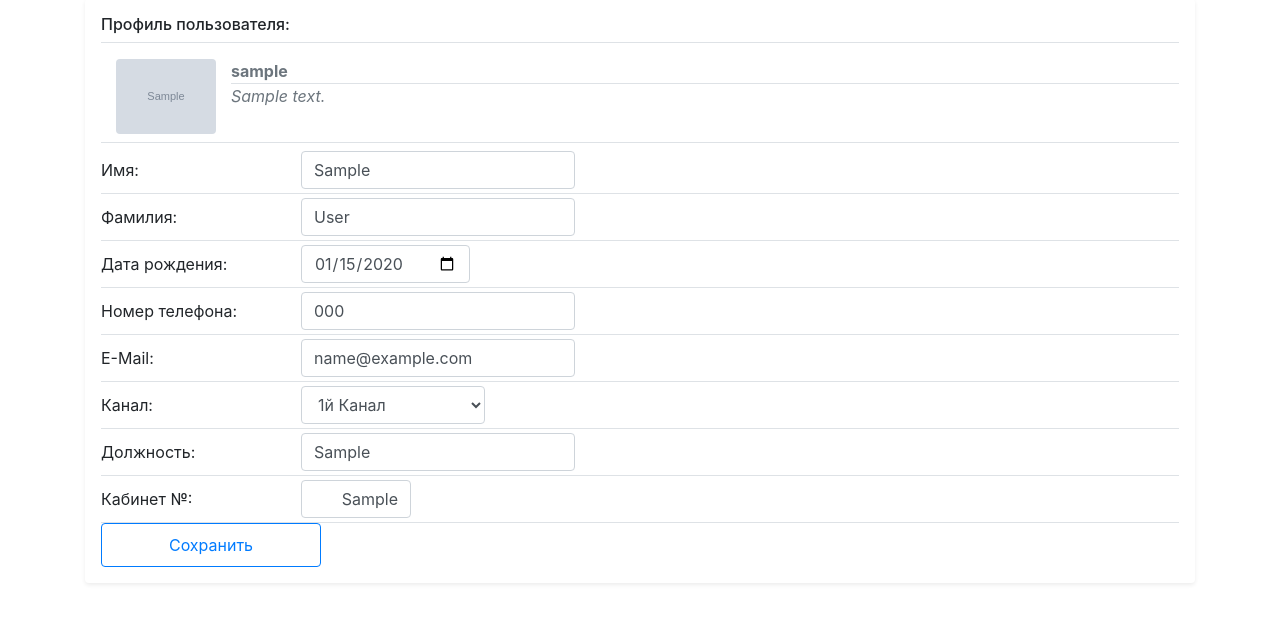
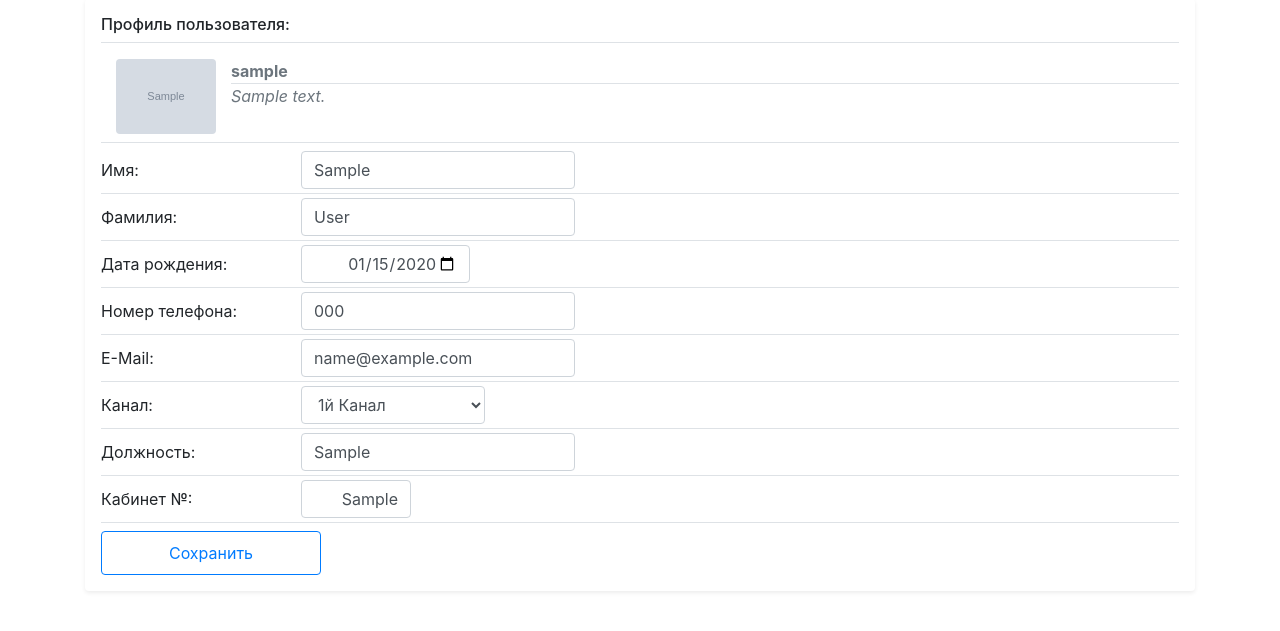
Before and after one commit to Koti4ch/webapplication, a Django app: page /profile/ in a window 1280 px wide. Shown: the part 73-704 px from the top of the page. Run offline with Django 3.2, Linux system fonts and the light colour scheme; a user stored in the database is signed in; tables that the repository leaves empty hold one stand-in row (values such as "Sample post"); grey boxes marked "Sample" are stand-in pictures; some libraries are stand-ins or nearby versions.

Commit message:
-------------

```diff
--- a/authuser/forms.py
+++ b/authuser/forms.py
@@ -59,7 +59,7 @@ class EditPersonalInfo(forms.ModelForm):
         widgets = {
             'avatara': forms.FileInput(attrs={'class':"sss", 'style':'position: absolute; top: 78%; left: 16%;', 'value': "Изменить"}),
             'user_about': forms.Textarea(attrs={'cols': '70', 'rows': '5', 'hidden': 'true', 'class': 'form-control mt-1 mb-1'}),
-            'user_birthday': forms.DateInput(attrs={'type': 'date', 'placeholder': 'Input your birthday', 'class': 'form-control mt-1 mb-1'}),
+            'user_birthday': forms.DateInput(attrs={'type': 'date', 'style': 'text-align: end;', 'class': 'form-control mt-1 mb-1'}),
             'radio_chanal': forms.Select(attrs={'class': 'form-control mt-1 mb-1'}),
             'radio_room': forms.TextInput(attrs={'class': 'form-control mt-1 mb-1', 'style': 'text-align: end;', 'size': '4'}),
             'working_position': forms.TextInput(attrs={'class': 'form-control mt-1 mb-1'}),
--- a/authuser/views.py
+++ b/authuser/views.py
@@ -55,10 +55,10 @@ def register(request):
                 request, messages.INFO, 'Пользователь {} зарегистрирован. Можете <a class="alert-link" href="#" data-toggle="modal" data-target="#auth-popup">войти</a> используя логин и пароль.'.format(new_user.username))
             return redirect('index')
     else:
-        form = LoginForm()
+        login_form = LoginForm()
         reg_form = RegistrationUserForm()
         reg_personalInfo = RegistrationPersonalUserInfo()
-        return render(request, 'authuser/registration_page.html', {'reg_form': reg_form, 'form': form, 'userinfo_form':reg_personalInfo})
+        return render(request, 'authuser/registration_page.html', {'reg_form': reg_form, 'login_form': login_form, 'userinfo_form':reg_personalInfo})
 
 
 
--- a/templates/authuser/profile_page.html
+++ b/templates/authuser/profile_page.html
@@ -79,7 +79,7 @@
 
 
                 </div>
-                <input class="btn btn-outline-primary" type="submit" value="Сохранить" style="height: 44px; width: 220px;"/>
+                <input class="btn btn-outline-primary mt-2" type="submit" value="Сохранить" style="height: 44px; width: 220px;"/>
         </div>
 
 
--- a/templates/base_tmpl.html
+++ b/templates/base_tmpl.html
@@ -26,6 +26,7 @@
                         <a class="nav-link dropdown-toggle" href="#" id="dropdown03" data-toggle="dropdown" aria-haspopup="true"
                             aria-expanded="false">Кабинет пользователя</a>
                         <div class="dropdown-menu dropdown-menu-right" aria-labelledby="dropdown03">
+                            <a class="dropdown-item" href="{% url 'index' %}">к сервисам</a>
                             <a class="dropdown-item" href="{% url 'edit_profile' %}">Профиль</a>
                             <div class="dropdown-divider"></div>
                             <a class="dropdown-item" href="{% url 'logout' %}"><u>выйти</u></a>
@@ -83,6 +84,7 @@
                     {% else %}
                     <div class="alert alert-warning" role="alert">
                         доступно только для зарегистрированных пользователей
+                        <p>перейти к <a class="alert-link" href="{% url 'registration' %}"><u>регистрации</u></a></p>
                     </div>
                     {% endif %}
                     </div>
```
